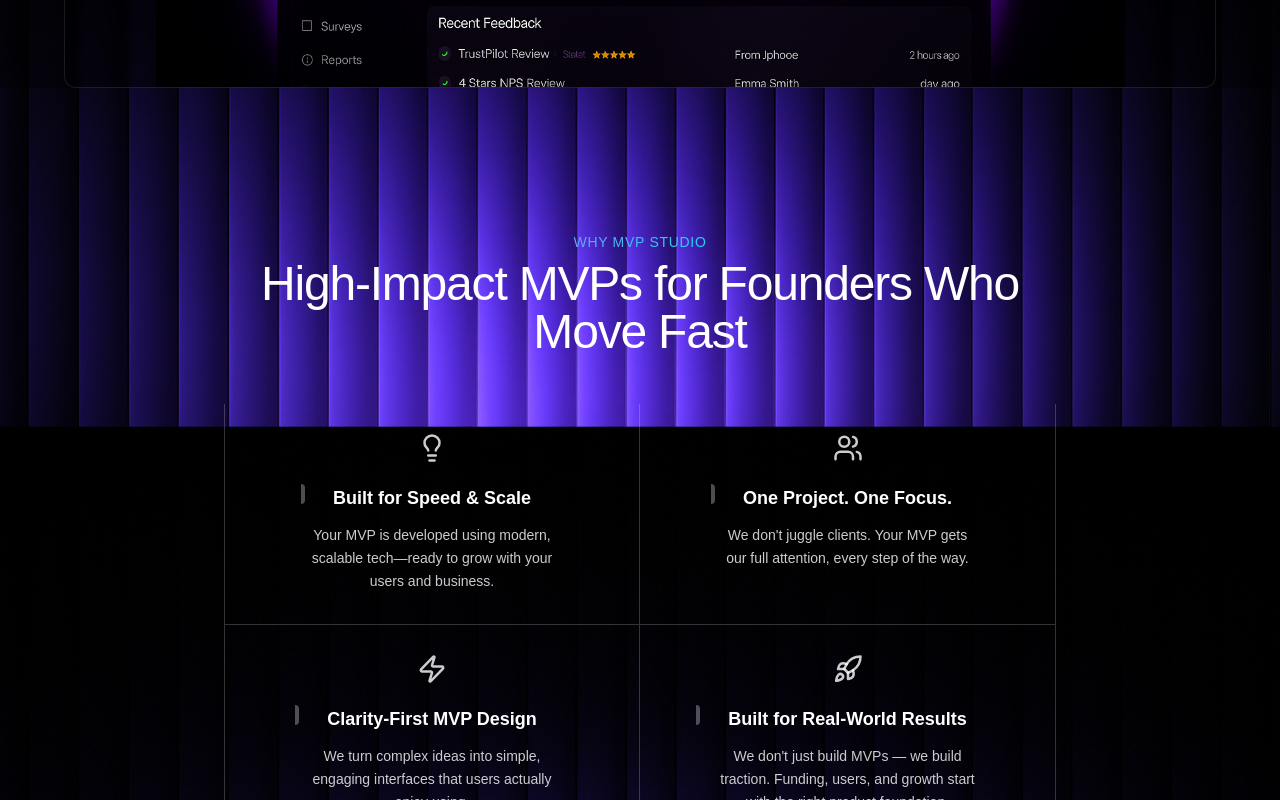
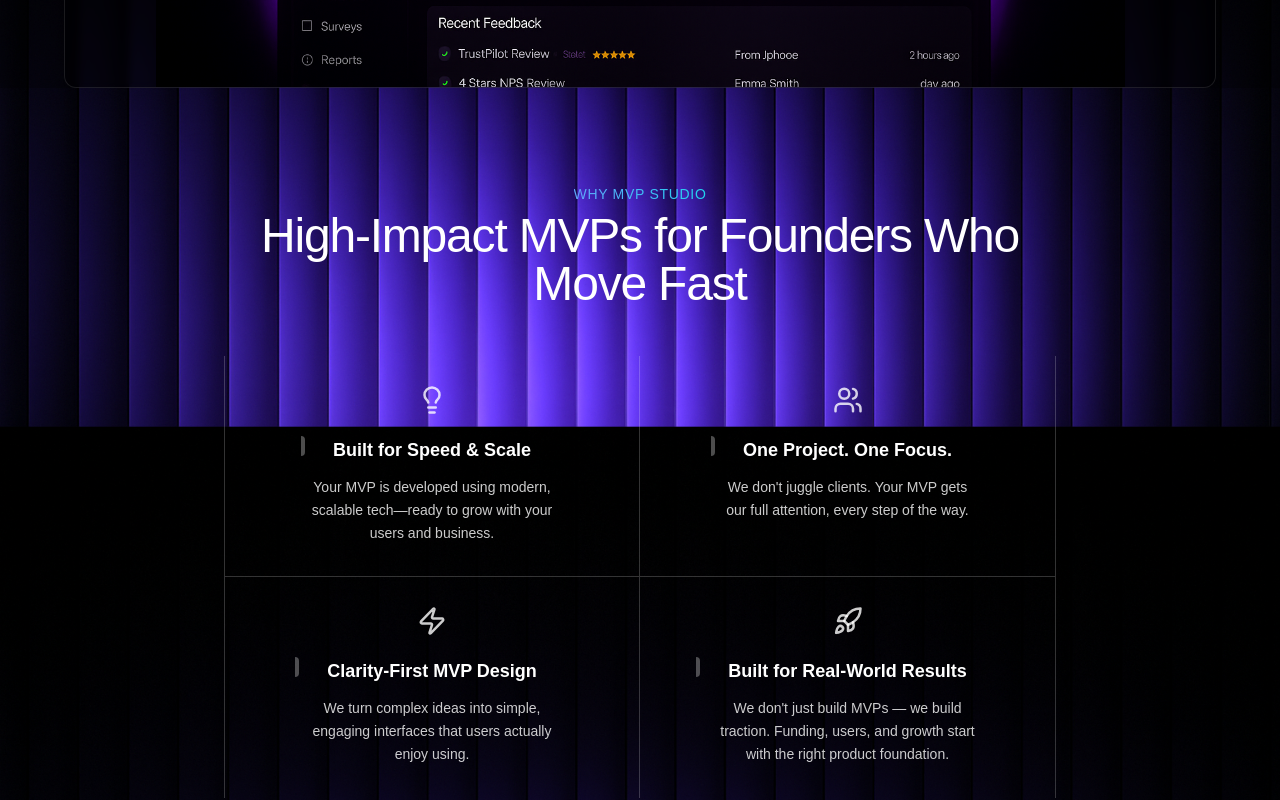
Before and after one commit to abhishekxdev/mymvfinal, a Next.js app: page / in a window 1280 px wide. Shown: the part 1280-2080 px from the top of the page. Built offline with nearby package versions, Linux system fonts and the light colour scheme; what tailwindcss-intersect, tailwindcss-motion would draw is missing.

Commit message:
Updated WhyUsSection.tsx

```diff
--- a/components/marketing/WhyUsSection.tsx
+++ b/components/marketing/WhyUsSection.tsx
@@ -28,7 +28,7 @@ export function WhyUsSection() {
   ];
 
   return (
-    <section className="w-full py-8 md:py-16 relative mt-8 md:mt-20" id="why-us">
+    <section className="w-full py-8 md:py-16 relative mt-4 md:mt-8" id="why-us">
       <div className="max-w-4xl mx-auto z-10 px-4 md:px-8">
         <div className="flex flex-col items-center gap-3 md:gap-4 mb-8 md:mb-12">
           <div className="flex flex-col items-center gap-2 text-center w-full">
```
